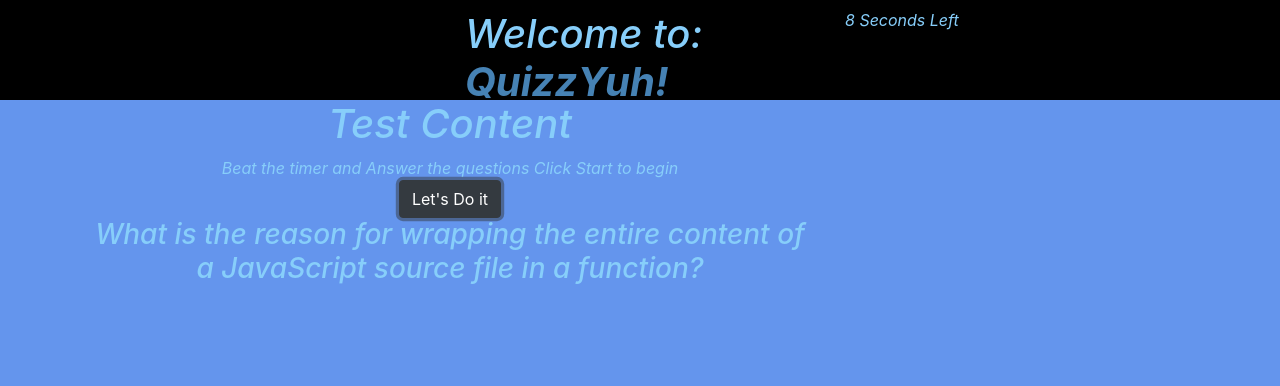
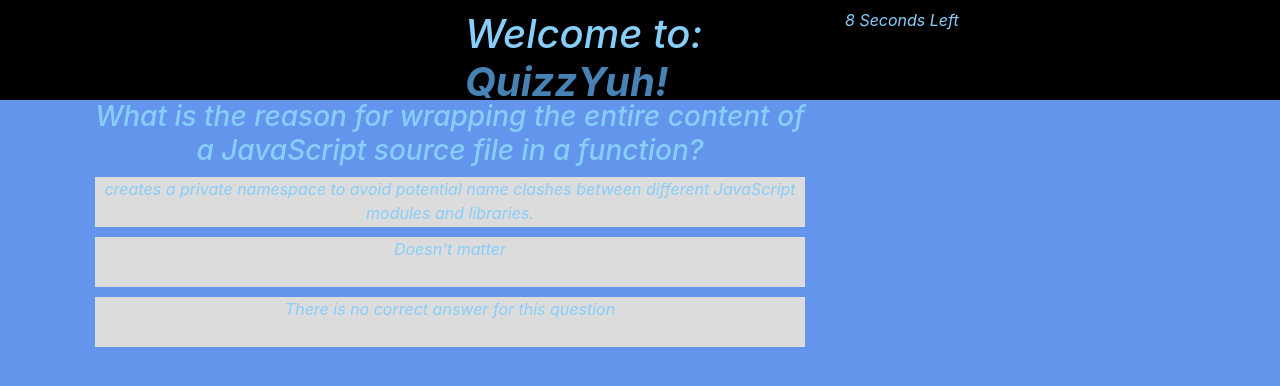
Before and after one commit to djibba22/QuizGame, a plain HTML site: page index.html in a window 1280 px wide. Both pictures are taken after a click on the button "Let's Do it". Drawn offline with nearby package versions, Linux system fonts and the light colour scheme.

Commit message:
getting answers to show up

```diff
--- a/assets/css/style.css
+++ b/assets/css/style.css
@@ -13,3 +13,8 @@ header{
 .container{
    font-style: italic;
 }
+.answerEl{
+    margin:10px;
+    height:50px;
+    background: gainsboro;
+}
--- a/assets/js/app.js
+++ b/assets/js/app.js
@@ -8,11 +8,14 @@ startButton.textContent = "Let's Do it";
 //initial div on the page
 const instructions = document.createElement("div");
 instructions.setAttribute("class", "instructions");
-//div for question to show up
+//area for question to show up
 const questionDiv = document.createElement("div");
 questionDiv.setAttribute("id","question-div");
-
-
+//area for answers to show up
+const answersDiv = document.createElement("div");
+answersDiv.setAttribute("id","answers-div");
+//build an element for the answer
+let answerEl;
 
 //Game Object
 const game = {
@@ -30,7 +33,7 @@ const game = {
                 "creates a private namespace to avoid potential name clashes between different JavaScript modules and libraries.", "Doesn't matter",
                 "There is no correct answer for this question"
             ],
-            c: "creates a private namespace to avoid potential name clashes between different JavaScript modules and libraries."
+            c: 0
         },
         {
             q: "What are the benefits, of including 'use strict' at the beginning of a JavaScript source file?",
@@ -39,7 +42,7 @@ const game = {
                 "You get the paddle if you get an error",
                 "Enforce stricter parsing and error handling on your JavaScript code at runtime"
             ],
-            c: "Enforce stricter parsing and error handling on your JavaScript code at runtime"
+            c: 2
         },
         {
             q: "What is NaN? What is its type?",
@@ -48,20 +51,24 @@ const game = {
                 "This is what I call my Grandmother",
                 "Nationally Association of No Namers"
             ],
-            c: "a value that is “not a number”,its type is: Number"
+            c: 0
         }
     ],
     init: function () {
-        instructions.textContent = "Beat the timer and Answer the questions \n Click Start to begin";
+        instructions.textContent = "Beat the timer and Answer the questions \n Click Start to begin \n";
         gameEl.appendChild(instructions);
-        gameEl.appendChild(startButton);
+        instructions.appendChild(startButton);
     },
     startGame: function () {
+            game.timer = 10;
+            game.questionIndex = 0;
             console.log(`Game Started`);
+            //hide the instructions
+            instructions.innerHTML = "";
             //start the timer
-             game.timerStart();
+            game.timerStart();
             //Show the next question
-             game.showNextQuestion();
+            game.showNextQuestion();
 
     },
     showNextQuestion: function () {
@@ -70,14 +77,30 @@ const game = {
         console.log(`Total Questions # ${game.questions.length}`);
         //Check to see what question we are on..
         if(game.questionIndex < game.questions.length){
+            //empty the div
+            questionDiv.innerHTML = "";
+            answersDiv.innerHTML = "";
             //Get the current question
             let currentQuestion = game.questions[game.questionIndex].q;
             console.log(`Current Question is: ${currentQuestion}`);
-
             //Show the question on the page
             questionDiv.innerHTML =  "<h3>"+ currentQuestion + "</h3>";
             let content = document.getElementById("gameArea");
             content.appendChild(questionDiv);
+            //Show the answers on the page
+            for (let index = 0; index < game.questions[game.questionIndex].a.length; index++) {
+                //get the anawer from the array
+                const possibleAnswer = game.questions[game.questionIndex].a[index];
+                answerEl = document.createElement("div");
+                //add the text to the div
+                answerEl.textContent = possibleAnswer;
+                //add all the needed attributes
+                answerEl.setAttribute("class","answerEl");
+                answerEl.setAttribute("data","data-" + index);
+                //attache the answer to the page
+                answersDiv.appendChild(answerEl)
+            }
+            content.appendChild(answersDiv);
 
         }else{
             console.log(`We are past the last question`);
@@ -113,9 +136,13 @@ const game = {
             game.questionIndex++;
             game.showNextQuestion();
         }
+    },
+    getAnswer:function(event){
+        //get the item we clicked on and check the data attribute
     }
 }
 //run when the page loads
 game.init();
 // ==== Event Handlers ==== //
 startButton.addEventListener("click",game.startGame);
+answerEl.addEventListener("click", game.getAnswer);
--- a/index.html
+++ b/index.html
@@ -20,7 +20,7 @@
     <div class="container">
         <div class="row">
             <div id="gameArea" class="col-md-8" style="text-align: center;">
-               <h1>Test Content</h1>
+
             </div>
         </div>
     </div>
```
